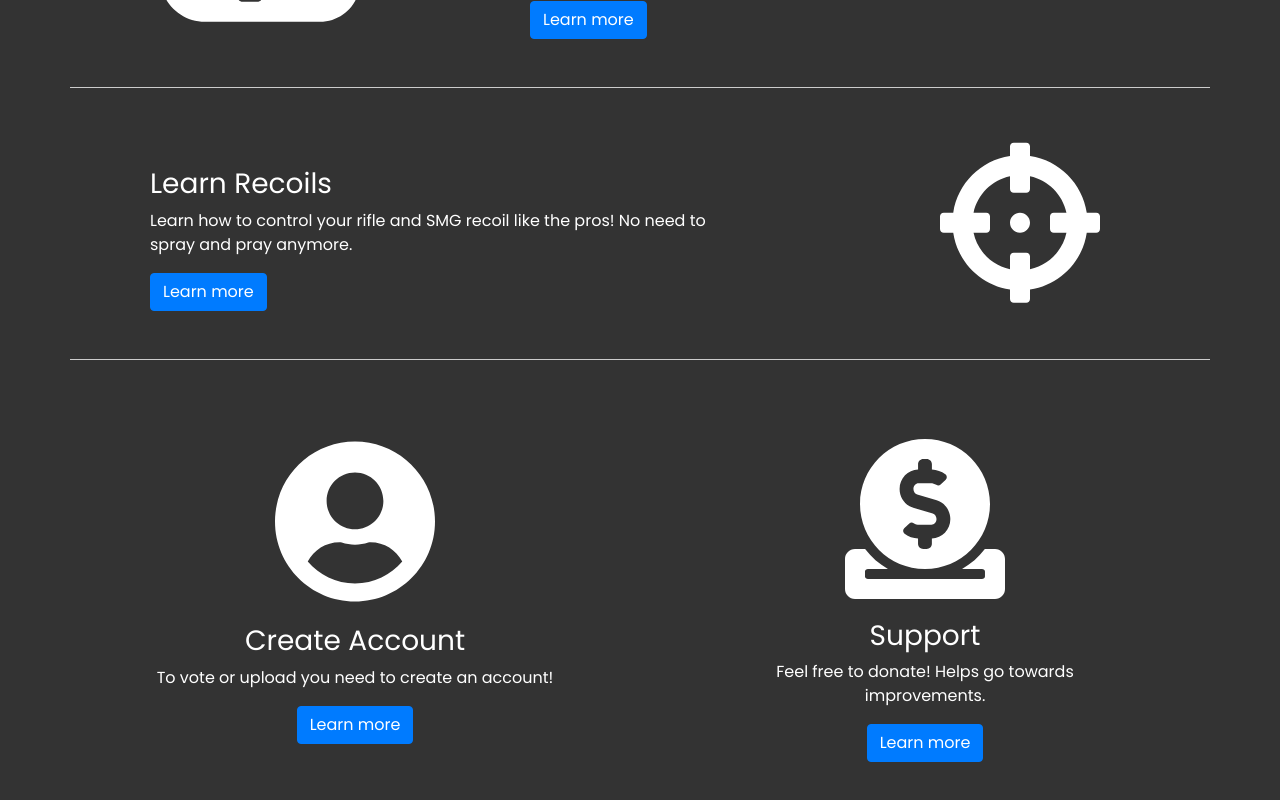
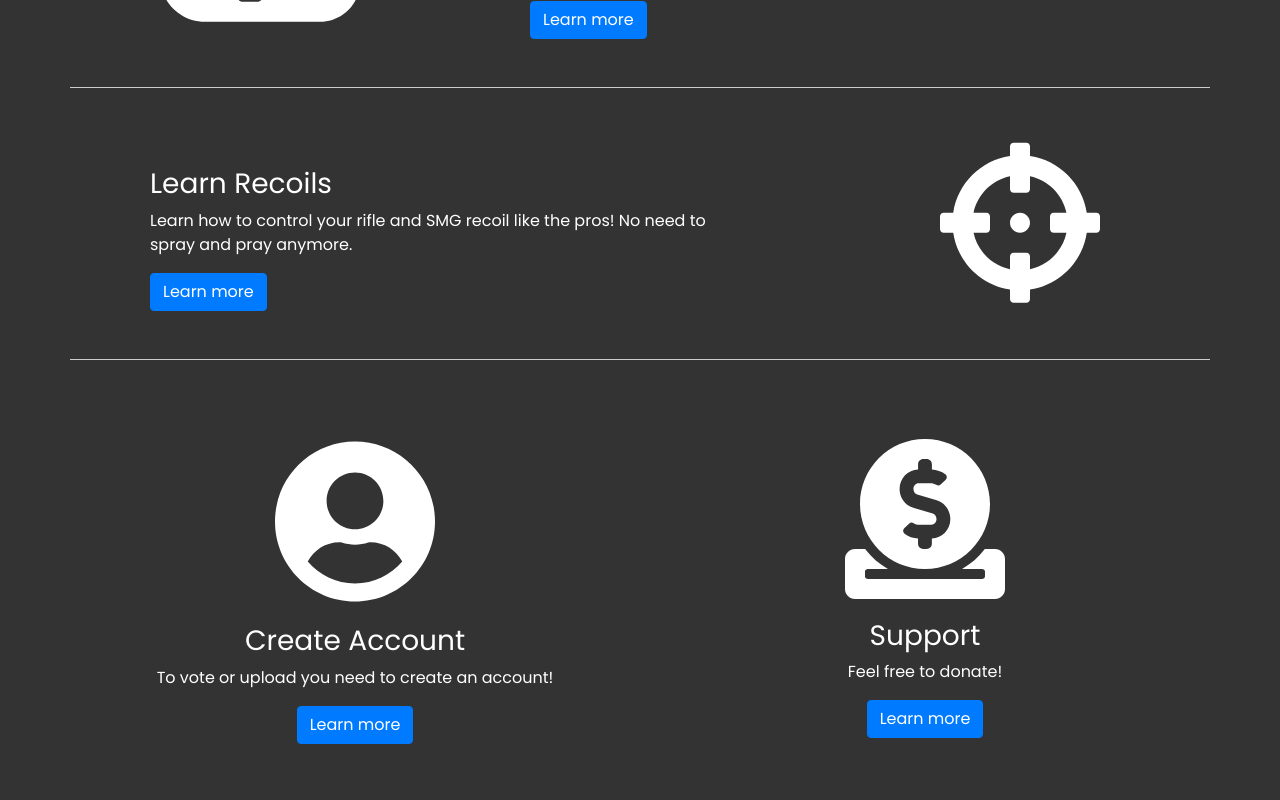
Before and after one commit to JakeFanelli/CS-GO-Nades-2.0-MERN, a React (Create React App) app in the folder frontend/: page / in a window 1280 px wide. Shown: the part 512-1312 px from the top of the page. Built offline with nearby package versions, Linux system fonts and the light colour scheme; no server answers.

Commit message:
don't like it

```diff
--- a/frontend/src/components/AccountAndSupportRow.js
+++ b/frontend/src/components/AccountAndSupportRow.js
@@ -16,7 +16,7 @@ class AccountAndSupportRow extends Component {
           </div>
           <div className="rowContent col-xs-12 col-sm-12 col-md-8 col-lg-8">
             <h3>Support</h3>
-            <p>Feel free to donate! Helps go towards improvements.</p>
+            <p>Feel free to donate!</p>
             <a
               target="_blank"
               rel="noopener noreferrer"
@@ -54,7 +54,7 @@ class AccountAndSupportRow extends Component {
               />
             </div>
             <h3>Support</h3>
-            <p>Feel free to donate! Helps go towards improvements.</p>
+            <p>Feel free to donate!</p>
             <a
               target="_blank"
               rel="noopener noreferrer"
```
